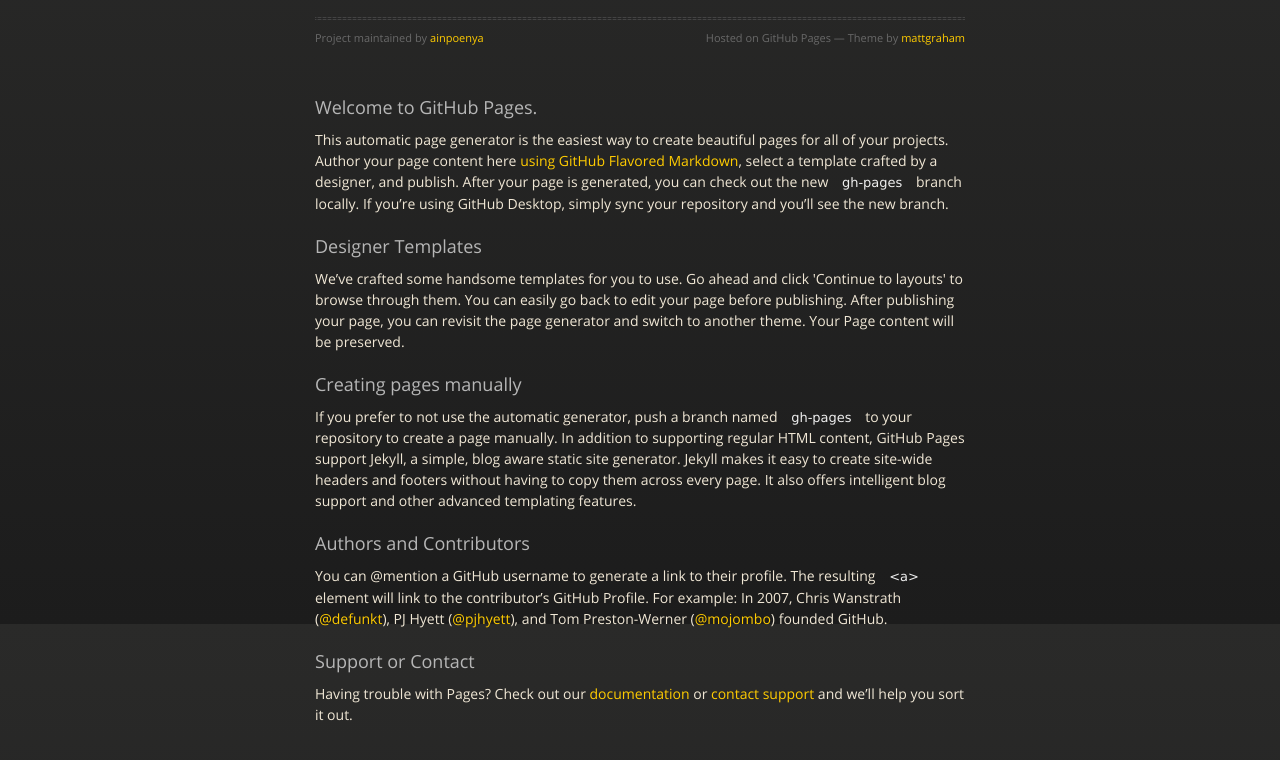
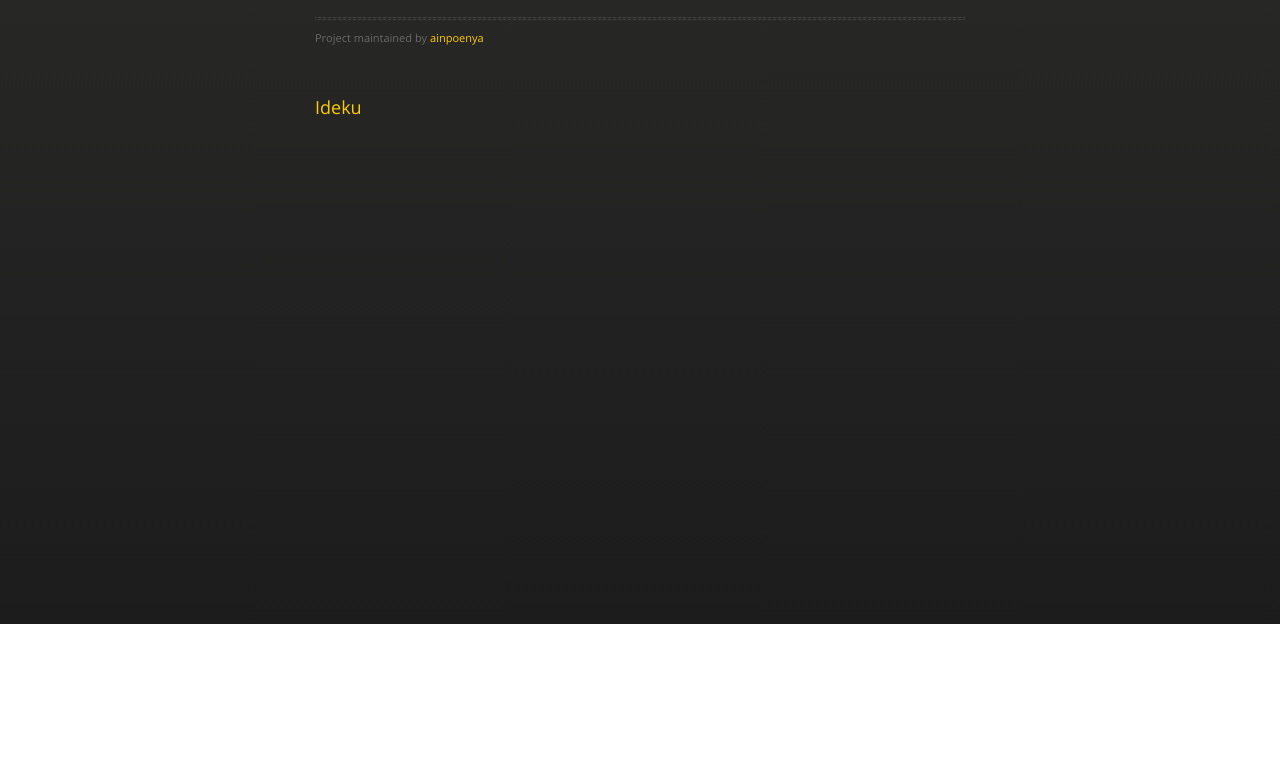
Before and after one commit to ainpoenya/web-assets, a plain HTML site: page index.html in a window 1280 px wide. Shown: the part 176-936 px from the top of the page. After the commit the page ends 800 px from the top, so only its background shows below. Drawn offline with nearby package versions, Linux system fonts and the light colour scheme.

Commit message:
Update index.html

```diff
--- a/index.html
+++ b/index.html
@@ -35,33 +35,11 @@
           <p>compilation various web asset [css, js, fonts]</p>
           <hr>
           <span class="credits left">Project maintained by <a href="https://github.com/ainpoenya">ainpoenya</a></span>
-          <span class="credits right">Hosted on GitHub Pages &mdash; Theme by <a href="https://twitter.com/michigangraham">mattgraham</a></span>
+
         </div>
 
-        <h3>
-<a id="welcome-to-github-pages" class="anchor" href="#welcome-to-github-pages" aria-hidden="true"><span aria-hidden="true" class="octicon octicon-link"></span></a>Welcome to GitHub Pages.</h3>
+        <h3><a href="ide.html">Ideku</a>
 
-<p>This automatic page generator is the easiest way to create beautiful pages for all of your projects. Author your page content here <a href="https://guides.github.com/features/mastering-markdown/">using GitHub Flavored Markdown</a>, select a template crafted by a designer, and publish. After your page is generated, you can check out the new <code>gh-pages</code> branch locally. If you’re using GitHub Desktop, simply sync your repository and you’ll see the new branch.</p>
-
-<h3>
-<a id="designer-templates" class="anchor" href="#designer-templates" aria-hidden="true"><span aria-hidden="true" class="octicon octicon-link"></span></a>Designer Templates</h3>
-
-<p>We’ve crafted some handsome templates for you to use. Go ahead and click 'Continue to layouts' to browse through them. You can easily go back to edit your page before publishing. After publishing your page, you can revisit the page generator and switch to another theme. Your Page content will be preserved.</p>
-
-<h3>
-<a id="creating-pages-manually" class="anchor" href="#creating-pages-manually" aria-hidden="true"><span aria-hidden="true" class="octicon octicon-link"></span></a>Creating pages manually</h3>
-
-<p>If you prefer to not use the automatic generator, push a branch named <code>gh-pages</code> to your repository to create a page manually. In addition to supporting regular HTML content, GitHub Pages support Jekyll, a simple, blog aware static site generator. Jekyll makes it easy to create site-wide headers and footers without having to copy them across every page. It also offers intelligent blog support and other advanced templating features.</p>
-
-<h3>
-<a id="authors-and-contributors" class="anchor" href="#authors-and-contributors" aria-hidden="true"><span aria-hidden="true" class="octicon octicon-link"></span></a>Authors and Contributors</h3>
-
-<p>You can @mention a GitHub username to generate a link to their profile. The resulting <code>&lt;a&gt;</code> element will link to the contributor’s GitHub Profile. For example: In 2007, Chris Wanstrath (<a href="https://github.com/defunkt" class="user-mention">@defunkt</a>), PJ Hyett (<a href="https://github.com/pjhyett" class="user-mention">@pjhyett</a>), and Tom Preston-Werner (<a href="https://github.com/mojombo" class="user-mention">@mojombo</a>) founded GitHub.</p>
-
-<h3>
-<a id="support-or-contact" class="anchor" href="#support-or-contact" aria-hidden="true"><span aria-hidden="true" class="octicon octicon-link"></span></a>Support or Contact</h3>
-
-<p>Having trouble with Pages? Check out our <a href="https://help.github.com/pages">documentation</a> or <a href="https://github.com/contact">contact support</a> and we’ll help you sort it out.</p>
       </section>
 
     </div>
```
